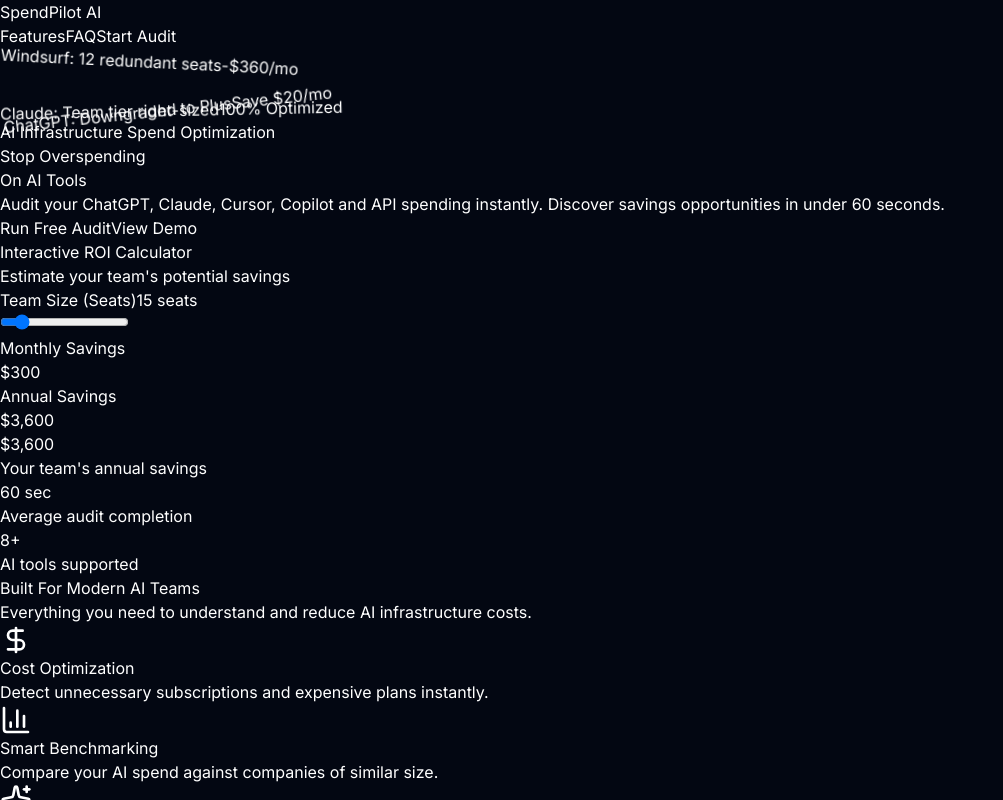
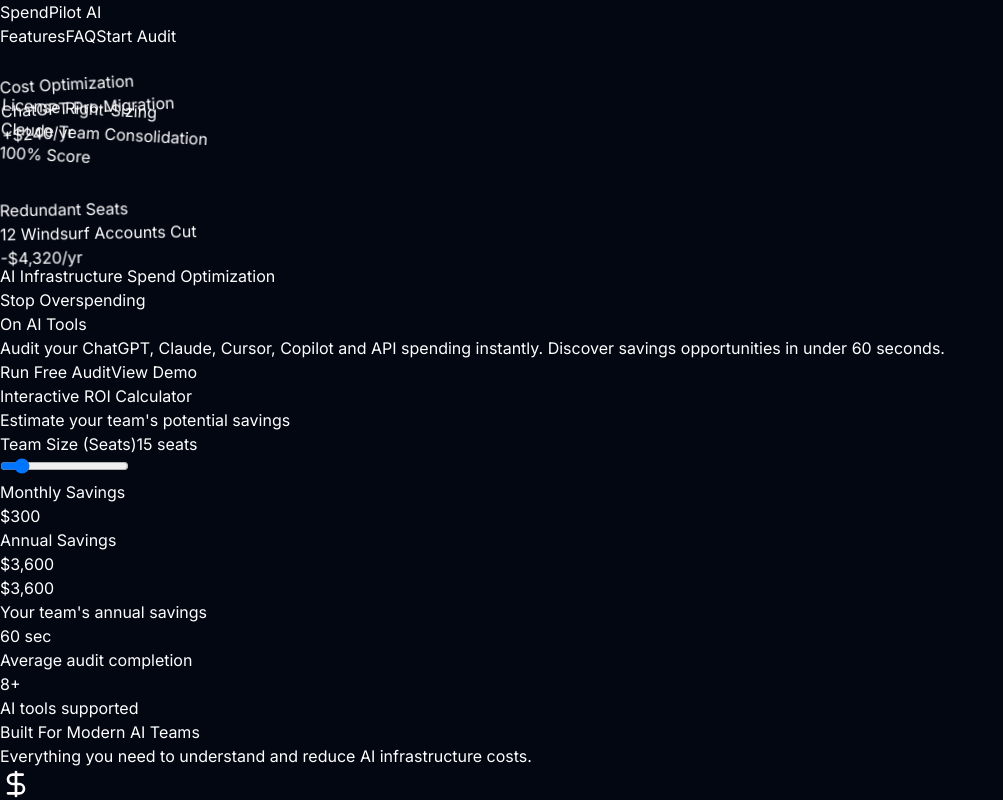
Before and after one commit to HRITIK200/spendpilot-ai, a React (Vite) app in the folder client/: page / in a window 1280 px wide. Shown: the top 800 px of the page, without its empty margins (0-1003 px from the left). Built offline with nearby package versions, Linux system fonts and the light colour scheme; no server answers.

Commit message:
style: optimize Hero section floating parallax widgets layout and slow down bobbing animations to look smooth and premium

```diff
--- a/client/src/components/Hero.jsx
+++ b/client/src/components/Hero.jsx
@@ -13,38 +13,38 @@
   return (
     <section className="min-h-screen flex items-center justify-center px-6 py-20 relative overflow-hidden">
       <style dangerouslySetInnerHTML={{__html: `
-        @keyframes float-up-down {
+        @keyframes float-slow-1 {
           0%, 100% {
-            transform: translateY(0) rotate(-6deg);
+            transform: translateY(0) rotate(-3deg);
           }
           50% {
-            transform: translateY(-15px) rotate(-8deg);
+            transform: translateY(-6px) rotate(-3deg);
           }
         }
-        @keyframes float-down-up {
+        @keyframes float-slow-2 {
           0%, 100% {
             transform: translateY(0) rotate(3deg);
           }
           50% {
-            transform: translateY(12px) rotate(1deg);
+            transform: translateY(6px) rotate(3deg);
           }
         }
-        @keyframes float-middle {
+        @keyframes float-slow-3 {
           0%, 100% {
-            transform: translateY(0) rotate(-3deg);
+            transform: translateY(0) rotate(-1deg);
           }
           50% {
-            transform: translateY(-8px) rotate(-1deg);
+            transform: translateY(-5px) rotate(-1deg);
           }
         }
-        .animate-float-slow {
-          animation: float-up-down 6s ease-in-out infinite;
+        .animate-float-slow-1 {
+          animation: float-slow-1 12s ease-in-out infinite;
         }
-        .animate-float {
-          animation: float-down-up 5s ease-in-out infinite;
+        .animate-float-slow-2 {
+          animation: float-slow-2 10s ease-in-out infinite;
         }
-        .animate-float-medium {
-          animation: float-middle 4s ease-in-out infinite;
+        .animate-float-slow-3 {
+          animation: float-slow-3 14s ease-in-out infinite;
         }
       `}} />
 
@@ -53,27 +53,33 @@
       <div className="absolute bottom-1/4 right-1/4 w-80 h-80 bg-emerald-500/5 blur-[120px] rounded-full pointer-events-none"></div>
 
       {/* Floating Elements (Visual Polish) */}
-      <div className="hidden lg:block absolute top-[25%] left-[10%] animate-float-slow bg-gray-900/60 backdrop-blur-md border border-white/10 px-4 py-2.5 rounded-2xl shadow-2xl pointer-events-none transform -rotate-6">
-        <div className="flex items-center gap-2">
-          <span className="w-2.5 h-2.5 rounded-full bg-emerald-500 animate-pulse"></span>
-          <span className="text-xs font-semibold text-gray-200">ChatGPT: Downgraded to Plus</span>
-          <span className="text-[10px] text-emerald-400 font-bold bg-emerald-500/10 px-1.5 py-0.5 rounded-md">Save $20/mo</span>
+      <div className="hidden lg:block absolute top-[20%] left-[6%] animate-float-slow-1 bg-[#0d1527]/80 backdrop-blur-xl border border-white/5 border-l-4 border-l-emerald-500 px-5 py-3.5 rounded-2xl shadow-[0_15px_50px_-15px_rgba(0,0,0,0.8)] pointer-events-none">
+        <div className="flex items-center gap-4">
+          <div>
+            <p className="text-[9px] text-gray-400 uppercase tracking-widest font-bold">Cost Optimization</p>
+            <p className="text-xs font-bold text-white mt-0.5">ChatGPT Pro Migration</p>
+          </div>
+          <span className="text-[10px] text-emerald-400 font-extrabold bg-emerald-500/10 px-2 py-1 rounded-lg">+$240/yr</span>
         </div>
       </div>
 
-      <div className="hidden lg:block absolute bottom-[30%] right-[8%] animate-float bg-gray-900/60 backdrop-blur-md border border-white/10 px-4 py-2.5 rounded-2xl shadow-2xl pointer-events-none transform rotate-3">
-        <div className="flex items-center gap-2">
-          <span className="w-2.5 h-2.5 rounded-full bg-cyan-500 animate-pulse"></span>
-          <span className="text-xs font-semibold text-gray-200">Windsurf: 12 redundant seats</span>
-          <span className="text-[10px] text-cyan-400 font-bold bg-cyan-500/10 px-1.5 py-0.5 rounded-md">-$360/mo</span>
+      <div className="hidden lg:block absolute top-[38%] right-[8%] animate-float-slow-2 bg-[#0d1527]/80 backdrop-blur-xl border border-white/5 border-l-4 border-l-orange-500 px-5 py-3.5 rounded-2xl shadow-[0_15px_50px_-15px_rgba(0,0,0,0.8)] pointer-events-none">
+        <div className="flex items-center gap-4">
+          <div>
+            <p className="text-[9px] text-gray-400 uppercase tracking-widest font-bold">License Right-Sizing</p>
+            <p className="text-xs font-bold text-white mt-0.5">Claude Team Consolidation</p>
+          </div>
+          <span className="text-[10px] text-orange-400 font-extrabold bg-orange-500/10 px-2 py-1 rounded-lg">100% Score</span>
         </div>
       </div>
 
-      <div className="hidden lg:block absolute top-[40%] right-[12%] animate-float-medium bg-gray-900/60 backdrop-blur-md border border-white/10 px-4 py-2.5 rounded-2xl shadow-2xl pointer-events-none transform -rotate-3">
-        <div className="flex items-center gap-2">
-          <span className="w-2.5 h-2.5 rounded-full bg-orange-500 animate-pulse"></span>
-          <span className="text-xs font-semibold text-gray-200">Claude: Team tier right-sized</span>
-          <span className="text-[10px] text-orange-400 font-bold bg-orange-500/10 px-1.5 py-0.5 rounded-md">100% Optimized</span>
+      <div className="hidden lg:block absolute bottom-[28%] left-[5%] animate-float-slow-3 bg-[#0d1527]/80 backdrop-blur-xl border border-white/5 border-l-4 border-l-cyan-500 px-5 py-3.5 rounded-2xl shadow-[0_15px_50px_-15px_rgba(0,0,0,0.8)] pointer-events-none">
+        <div className="flex items-center gap-4">
+          <div>
+            <p className="text-[9px] text-gray-400 uppercase tracking-widest font-bold">Redundant Seats</p>
+            <p className="text-xs font-bold text-white mt-0.5">12 Windsurf Accounts Cut</p>
+          </div>
+          <span className="text-[10px] text-cyan-400 font-extrabold bg-cyan-500/10 px-2 py-1 rounded-lg">-$4,320/yr</span>
         </div>
       </div>
 
```
